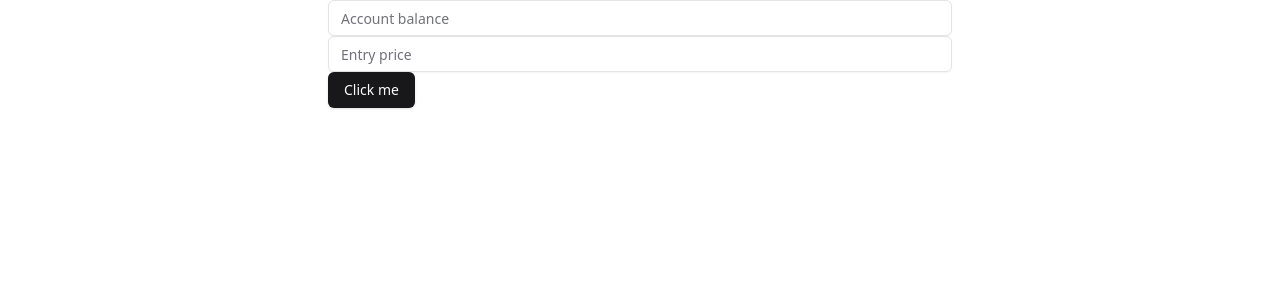
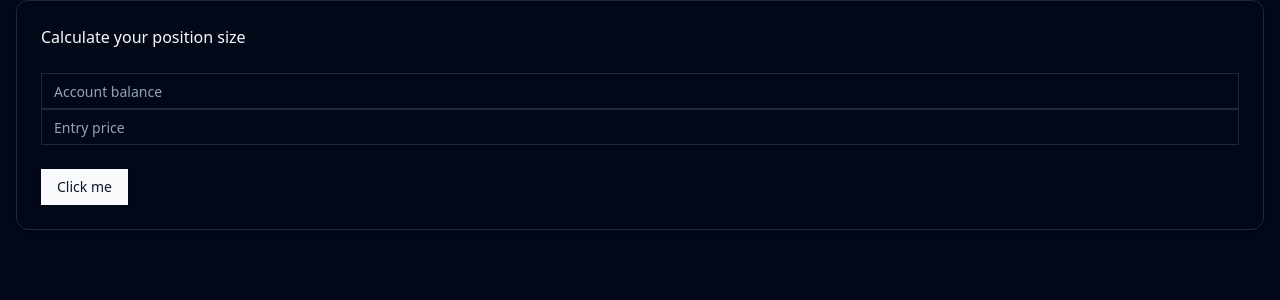
Before and after one commit to yhauxell/trading-tools, a React (Vite) app: page / in a window 1280 px wide. Shown: the top 300 px of the page. Built offline with nearby package versions, Linux system fonts and the light colour scheme.

Commit message:
feat: default dark palette theme

```diff
--- a/src/components/PositionSize.tsx
+++ b/src/components/PositionSize.tsx
@@ -4,6 +4,7 @@
 import * as yup from 'yup';
 import { Button } from "@/components/ui/button"
 import { Input } from "@/components/ui/input"
+import { Card, CardHeader, CardContent, CardFooter } from "@/components/ui/card"
 
 type FormData = {
   accountBalance: number;
@@ -29,8 +30,10 @@
   const onSubmit = (data: FormData ) => console.log(data);
 
   return (
-    <div className="w-1/2 mx-auto">
-      <form onSubmit={handleSubmit(onSubmit)}>
+   <Card>
+    <CardHeader>Calculate your position size</CardHeader>
+    <form onSubmit={handleSubmit(onSubmit)}>
+      <CardContent>
         <Input
           placeholder="Account balance"
           type="text"
@@ -49,8 +52,12 @@
         {errors.entryPrice && (
           <p className="input-error">Entry price required</p>
         )}
-        <Button>Click me</Button>
+
+        </CardContent>
+        <CardFooter>
+          <Button>Click me</Button>
+        </CardFooter>
       </form>
-    </div>
+    </Card>
   );
 };
--- a/src/index.css
+++ b/src/index.css
@@ -2,52 +2,76 @@
 @tailwind components;
 @tailwind utilities;
 
+
 @layer base {
   :root {
-    --background: 0 0% 100%;
-    --foreground: 240 10% 3.9%;
-    --card: 0 0% 100%;
-    --card-foreground: 240 10% 3.9%;
-    --popover: 0 0% 100%;
-    --popover-foreground: 240 10% 3.9%;
-    --primary: 240 5.9% 10%;
-    --primary-foreground: 0 0% 98%;
-    --secondary: 240 4.8% 95.9%;
-    --secondary-foreground: 240 5.9% 10%;
-    --muted: 240 4.8% 95.9%;
-    --muted-foreground: 240 3.8% 46.1%;
-    --accent: 240 4.8% 95.9%;
-    --accent-foreground: 240 5.9% 10%;
-    --destructive: 0 84.2% 60.2%;
-    --destructive-foreground: 0 0% 98%;
-    --border: 240 5.9% 90%;
-    --input: 240 5.9% 90%;
-    --ring: 240 5.9% 10%;
-    --radius: 0.5rem;
+    /**
+      --background: 0 0% 100%;
+      --foreground: 222.2 84% 4.9%;
+      --card: 0 0% 100%;
+      --card-foreground: 222.2 84% 4.9%;
+      --popover: 0 0% 100%;
+      --popover-foreground: 222.2 84% 4.9%;
+      --primary: 222.2 47.4% 11.2%;
+      --primary-foreground: 210 40% 98%;
+      --secondary: 210 40% 96.1%;
+      --secondary-foreground: 222.2 47.4% 11.2%;
+      --muted: 210 40% 96.1%;
+      --muted-foreground: 215.4 16.3% 46.9%;
+      --accent: 210 40% 96.1%;
+      --accent-foreground: 222.2 47.4% 11.2%;
+      --destructive: 0 84.2% 60.2%;
+      --destructive-foreground: 210 40% 98%;
+      --border: 214.3 31.8% 91.4%;
+      --input: 214.3 31.8% 91.4%;
+      --ring: 222.2 84% 4.9%;
+    */
+    --radius: 0;
+
+    --background: 222.2 84% 4.9%;
+    --foreground: 210 40% 98%;
+    --card: 222.2 84% 4.9%;
+    --card-foreground: 210 40% 98%;
+    --popover: 222.2 84% 4.9%;
+    --popover-foreground: 210 40% 98%;
+    --primary: 210 40% 98%;
+    --primary-foreground: 222.2 47.4% 11.2%;
+    --secondary: 217.2 32.6% 17.5%;
+    --secondary-foreground: 210 40% 98%;
+    --muted: 217.2 32.6% 17.5%;
+    --muted-foreground: 215 20.2% 65.1%;
+    --accent: 217.2 32.6% 17.5%;
+    --accent-foreground: 210 40% 98%;
+    --destructive: 0 62.8% 30.6%;
+    --destructive-foreground: 210 40% 98%;
+    --border: 217.2 32.6% 17.5%;
+    --input: 217.2 32.6% 17.5%;
+    --ring: 212.7 26.8% 83.9;
   }
 
   .dark {
-    --background: 240 10% 3.9%;
-    --foreground: 0 0% 98%;
-    --card: 240 10% 3.9%;
-    --card-foreground: 0 0% 98%;
-    --popover: 240 10% 3.9%;
-    --popover-foreground: 0 0% 98%;
-    --primary: 0 0% 98%;
-    --primary-foreground: 240 5.9% 10%;
-    --secondary: 240 3.7% 15.9%;
-    --secondary-foreground: 0 0% 98%;
-    --muted: 240 3.7% 15.9%;
-    --muted-foreground: 240 5% 64.9%;
-    --accent: 240 3.7% 15.9%;
-    --accent-foreground: 0 0% 98%;
+    --background: 222.2 84% 4.9%;
+    --foreground: 210 40% 98%;
+    --card: 222.2 84% 4.9%;
+    --card-foreground: 210 40% 98%;
+    --popover: 222.2 84% 4.9%;
+    --popover-foreground: 210 40% 98%;
+    --primary: 210 40% 98%;
+    --primary-foreground: 222.2 47.4% 11.2%;
+    --secondary: 217.2 32.6% 17.5%;
+    --secondary-foreground: 210 40% 98%;
+    --muted: 217.2 32.6% 17.5%;
+    --muted-foreground: 215 20.2% 65.1%;
+    --accent: 217.2 32.6% 17.5%;
+    --accent-foreground: 210 40% 98%;
     --destructive: 0 62.8% 30.6%;
-    --destructive-foreground: 0 0% 98%;
-    --border: 240 3.7% 15.9%;
-    --input: 240 3.7% 15.9%;
-    --ring: 240 4.9% 83.9%;
+    --destructive-foreground: 210 40% 98%;
+    --border: 217.2 32.6% 17.5%;
+    --input: 217.2 32.6% 17.5%;
+    --ring: 212.7 26.8% 83.9;
   }
 }
+
 
 
 @layer base {
```
